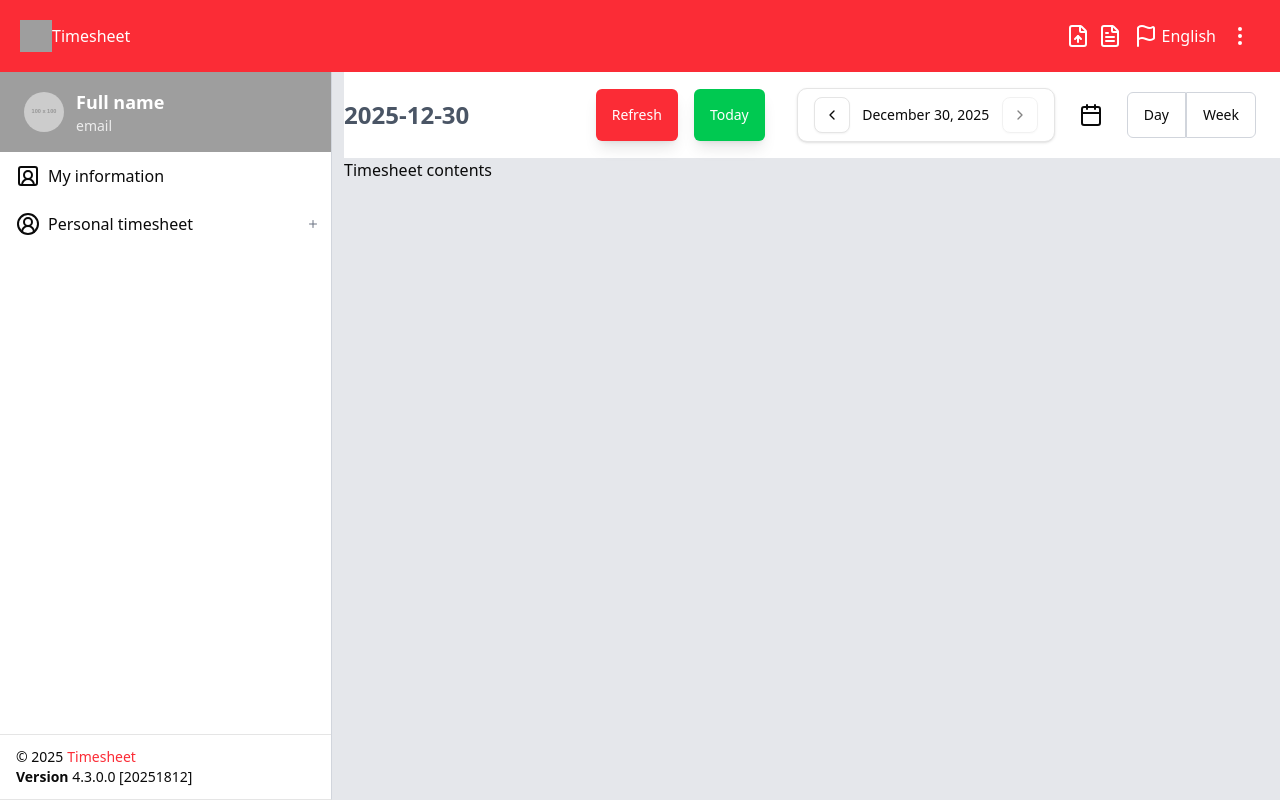
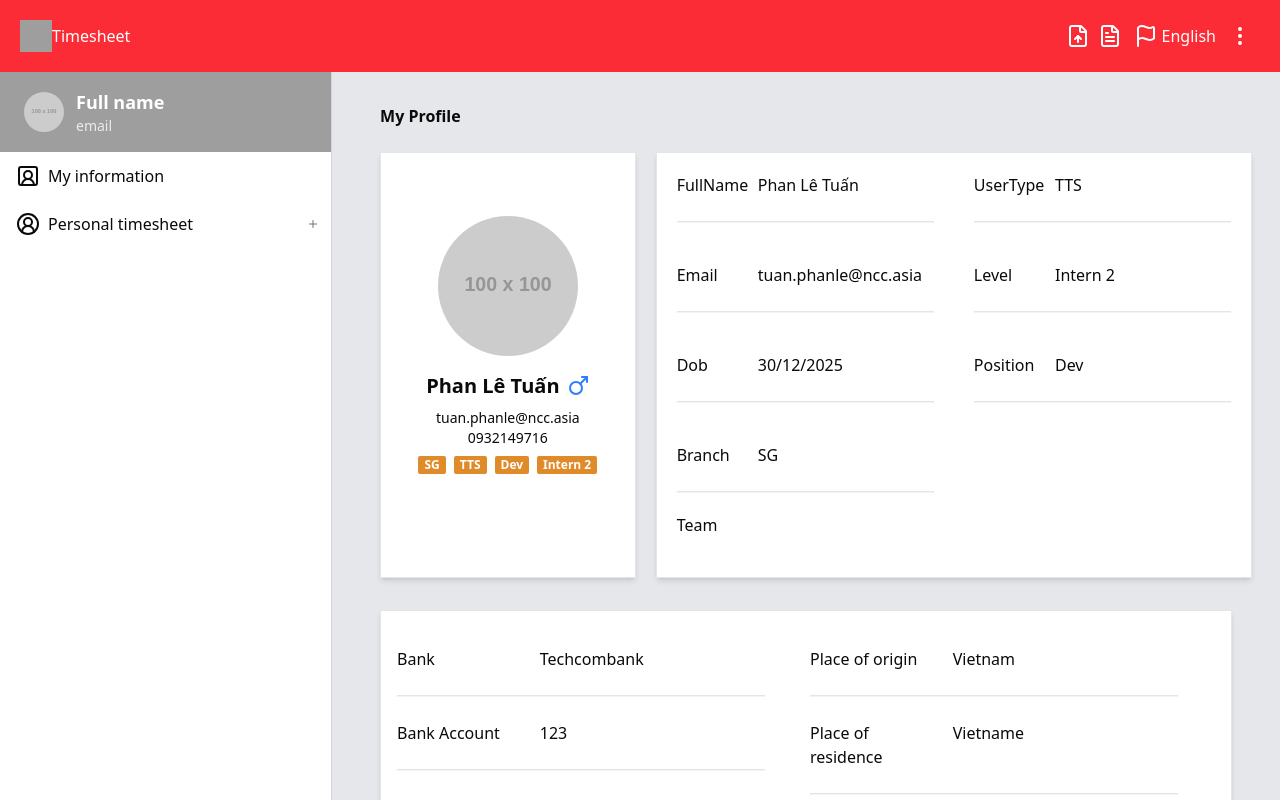
Before and after one commit to billzayy/timesheet-management-fe, a React app: page /myprofile in a window 1280 px wide. Shown: the top 800 px of the page. Built offline with nearby package versions, Linux system fonts and the light colour scheme; grey boxes are pictures that could not be loaded; the HTML template or start-up script is replaced by a standard one.

Commit message:
[Feat]: Build my profile layout and mock data

```diff
--- /dev/null
+++ b/src/components/layout/userprofile/myprofile.tsx
@@ -0,0 +1,98 @@
+import { fakeGetAdditionalUser, fakeGetUserDTO, fakeUserData } from "@/types/mock-data"
+import { Mars, Venus } from "lucide-react"
+
+interface getRoles {
+  name: string
+}
+
+const getAdditionalTitle: Record<string, string> = {
+  "Bank": "Bank",
+  "Origin": "Place of origin",
+  "BankAccount": "Bank Account",
+  "Residence": "Place of residence",
+  "TaxCode": "Tax Code",
+  "CurrentAddress": "Current Address",
+  "EmergencyContact": "Emergency Contact",
+  "EmergencyPhone": "Emergency Contact Phone",
+  "InsuranceStatus": "Insurance Status",
+  "DOI": "Date of issue",
+  "Identify": "Identify",
+  "IssuedBy": "Issued By"
+}
+
+const roles: getRoles[] = [
+  { name: fakeUserData.branch },
+  { name: fakeUserData.userType },
+  { name: fakeUserData.position },
+  { name: fakeUserData.level }
+]
+
+export default function MyProfile() {
+  const styleBox = "bg-white border shadow-md p-4 my-4"
+  return (
+    <div className="pb-6 px-4">
+      <div className="font-bold mb-2">My Profile</div>
+      <div>
+        <div className="main grid grid-cols-[30%_70%] w-full gap-5">
+          <div className={`${styleBox} flex flex-col justify-center items-center pt-15 pb-25`}>
+            <img
+              className="h-35 w-35 rounded-full object-cover mb-2"
+              src="https://placehold.co/100x100"
+              alt="avatar"
+            />
+            <div className="flex my-2 items-center">
+              <p className="font-bold text-xl mr-1.5">{fakeUserData.fullName}</p>
+              <span>{fakeUserData.gender == "female" ?
+                <Venus className="text-pink-500" /> : <Mars className="text-blue-500" />}
+              </span>
+            </div>
+            <div className="text-center text-sm">
+              <div>{fakeUserData.email}</div>
+              <div>{fakeUserData.phone}</div>
+            </div>
+
+            <div className="mt-2 flex flex-wrap gap-2">
+              {roles.map((item, index) => (
+                <div
+                  key={index}
+                  className="rounded-xs bg-[#e08b29] px-1.5 text-[12px] font-bold text-white"
+                >
+                  {item.name}
+                </div>
+              ))}
+            </div>
+          </div>
+          <div className={`${styleBox} p-5`}>
+            <div className="grid grid-cols-2 gap-10">
+              {Object.entries(fakeGetUserDTO).map(([key, value]) => (
+                <div key={key}>
+                  <div className="grid grid-cols-[30%_70%] gap-1">
+                    <p>{key}</p>
+                    <div>{String(value)}</div>
+                  </div>
+                  <div className="w-full ml-0 mt-6 border border-b-gray-100"></div>
+                </div>
+              ))}
+            </div>
+            <div className="py-5 pl-0">
+              <div>Team</div>
+            </div>
+          </div>
+        </div>
+        <div className={`${styleBox} w-full grid grid-cols-[50%_50%] gap-1`}>
+          {Object.entries(fakeGetAdditionalUser).map(([key, value], index) => (
+            <div key={key}>
+              <div className="grid grid-cols-[30%_70%] gap-5 my-5">
+                <div>{getAdditionalTitle[key]}</div>
+                <div>{String(value)}</div>
+              </div>
+              {index < Object.entries(fakeGetAdditionalUser).length - 2 && (
+                <div className="w-[90%] ml-0 mt-6 border border-b-gray-100"></div>
+              )}
+            </div>
+          ))}
+        </div>
+      </div>
+    </div>
+  )
+}
--- a/src/pages/HomePage.tsx
+++ b/src/pages/HomePage.tsx
@@ -1,7 +1,7 @@
 import Navbar from "@/components/layout/homepage/navbar";
 import Settings from "@/components/layout/homepage/settings-menu";
 import Sidebar from "@/components/layout/homepage/sidebar";
-import MyTimesheet from "@/components/layout/mytimesheet/timesheet";
+import { Outlet } from "react-router-dom"
 import { useState } from "react";
 
 function HomePage() {
@@ -11,7 +11,7 @@ function HomePage() {
   return (
     <div className="w-full h-screen flex flex-col">
       <Navbar bgColor={bgColor} setOpenSetting={setOpenSetting} />
-      <div className="flex flex-1 overflow-hidden w-full">
+      <div className="flex flex-1 w-full">
         <div className="flex relative w-full">
           <Sidebar bgColor={bgColor} />
           <div className={`w-full relative`}>
@@ -22,7 +22,7 @@ function HomePage() {
               />
             )}
             <div className="relative z-0 h-full w-full bg-gray-200">
-              <MyTimesheet />
+              <Outlet />
             </div>
           </div>
         </div>
--- /dev/null
+++ b/src/pages/MyProfilePage.tsx
@@ -0,0 +1,9 @@
+import MyProfile from "@/components/layout/userprofile/myprofile";
+
+export default function MyProfilePage() {
+  return (
+    <div className="p-8">
+      <MyProfile />
+    </div>
+  )
+}
--- /dev/null
+++ b/src/pages/MyTimesheet.tsx
@@ -0,0 +1,10 @@
+import Timesheet from "@/components/layout/mytimesheet/timesheet";
+
+export default function MyTimesheetPage() {
+  return (
+    <div className="p-8">
+      <div className="w-full bg-white shadow-md px-5 mb-10"><Timesheet /></div>
+      <div className="w-full bg-white shadow-md p-5 mb-10">My off</div>
+    </div>
+  )
+}
--- /dev/null
+++ b/src/types/mock-data.ts
@@ -0,0 +1,85 @@
+interface UserData {
+  fullName: string
+  gender: string
+  email: string
+  phone: string
+  dob: Date
+  branch: string
+  level: string
+  position: string
+  userType: string
+}
+
+interface GetUserDTO {
+  FullName: string
+  Email: string
+  Dob: string
+  Branch: string
+  Level: string
+  Position: string
+  UserType: string
+}
+
+interface GetAdditionUserDTO {
+  Bank: string
+  BankAccount: string
+  TaxCode: string
+  EmergencyContact: string
+  InsuranceStatus: string
+  Identify: string
+  Origin: string
+  Residence: string
+  CurrentAddress: string
+  EmergencyPhone: string
+  DOI: string
+  IssuedBy: string
+}
+
+const dateTime = new Date()
+
+const formatDate = (date: Date | string): string => {
+  const d = new Date(date);
+
+  const day = String(d.getDate()).padStart(2, "0");
+  const month = String(d.getMonth() + 1).padStart(2, "0");
+  const year = d.getFullYear();
+
+  return `${day}/${month}/${year}`;
+};
+
+export const fakeUserData: UserData = {
+  fullName: "Phan Lê Tuấn",
+  gender: "male",
+  email: "tuan.phanle@ncc.asia",
+  phone: "0932149716",
+  dob: dateTime,
+  branch: "SG",
+  level: "Intern 2",
+  position: "Dev",
+  userType: "TTS",
+}
+
+export const fakeGetUserDTO: GetUserDTO = {
+  FullName: fakeUserData.fullName,
+  UserType: fakeUserData.userType,
+  Email: fakeUserData.email,
+  Level: fakeUserData.level,
+  Dob: formatDate(fakeUserData.dob),
+  Position: fakeUserData.position,
+  Branch: fakeUserData.branch,
+}
+
+export const fakeGetAdditionalUser: GetAdditionUserDTO = {
+  Bank: "Techcombank",
+  Origin: "Vietnam",
+  BankAccount: "123",
+  Residence: "Vietname",
+  TaxCode: "",
+  CurrentAddress: "",
+  EmergencyContact: "",
+  EmergencyPhone: "",
+  InsuranceStatus: "NONE",
+  DOI: "",
+  Identify: "33214",
+  IssuedBy: "Ho Chi minh Police",
+}
```
